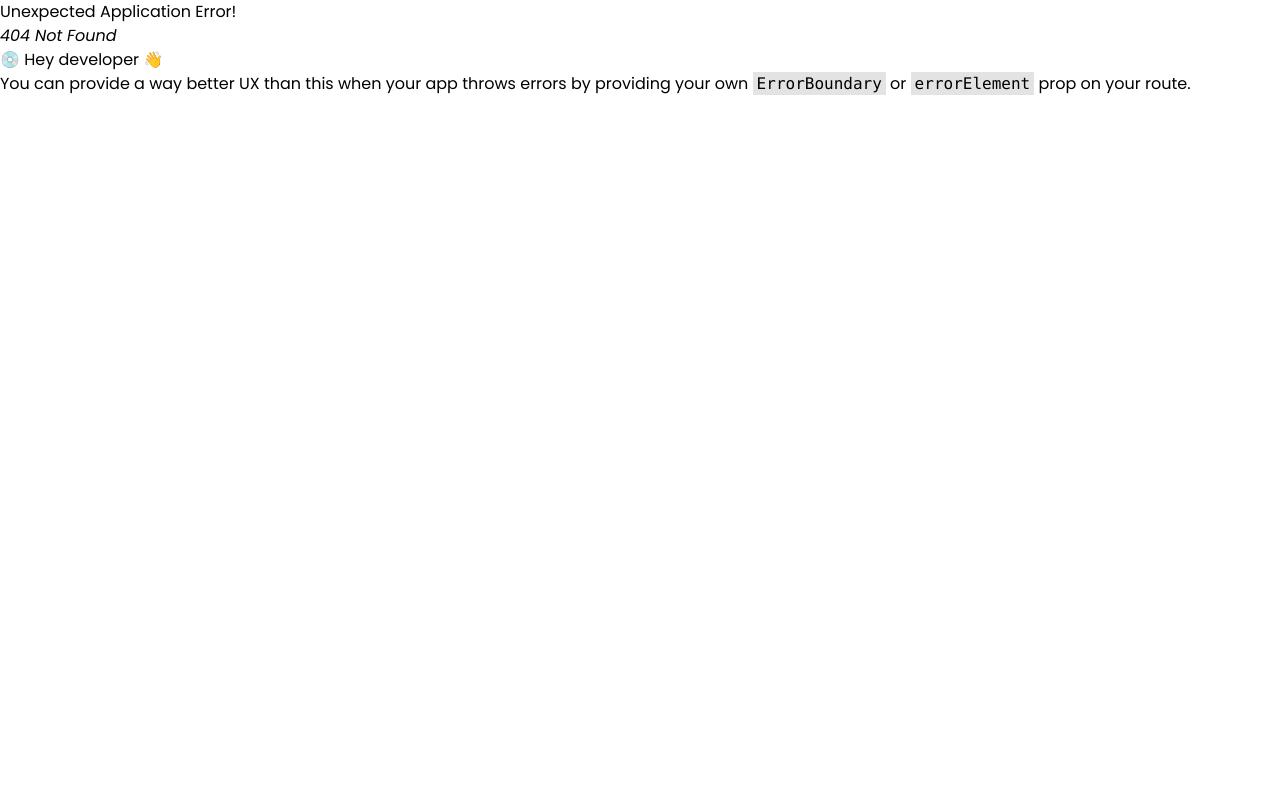
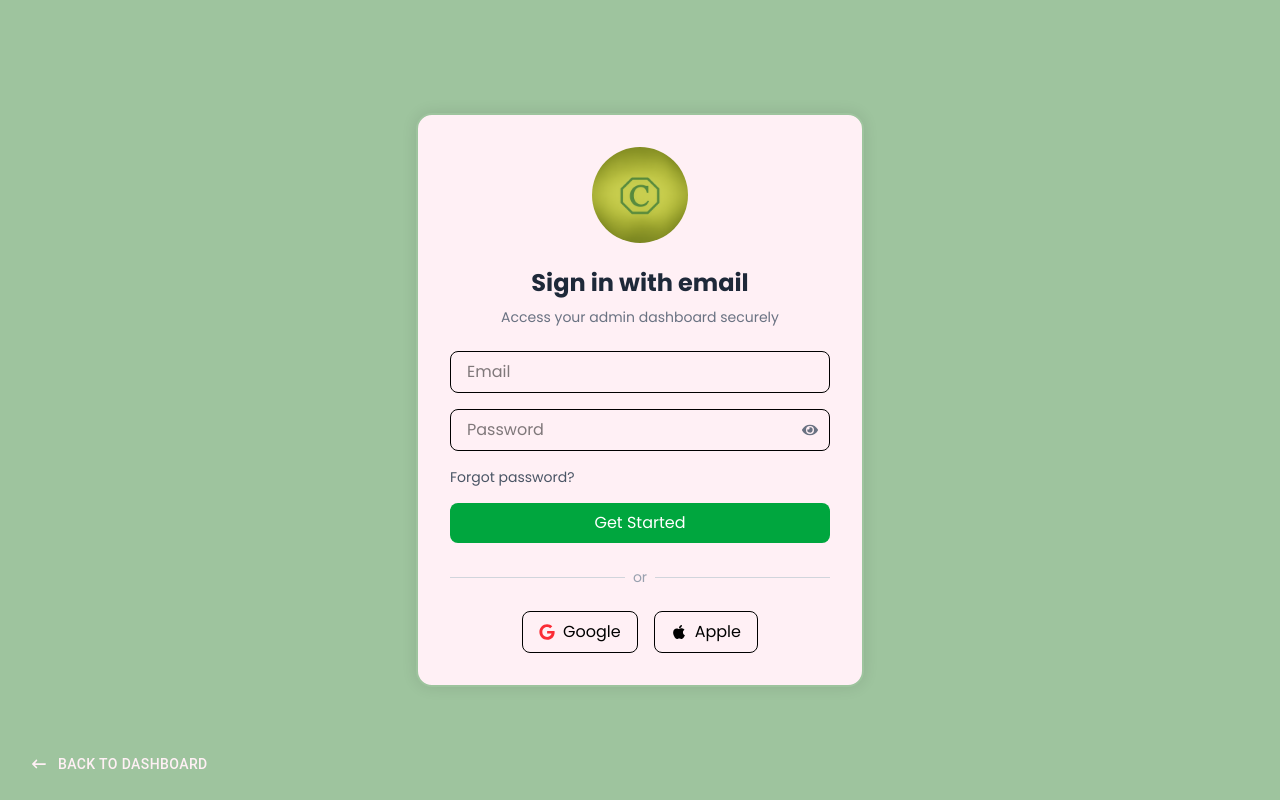
Before and after one commit to Ibrahim-Saasa/Admin-Dashboard, a React (Vite) app: page /login in a window 1280 px wide. Before the commit this address had no page. Built offline with nearby package versions, Linux system fonts and the light colour scheme; a web font is replaced by a local one.

Commit message:
added login page

```diff
--- a/src/App.jsx
+++ b/src/App.jsx
@@ -4,10 +4,12 @@ import Dashboard from "./Pages/Dashboard/Dashboard";
 import Header from "./components/Header/Header";
 import SideBar from "./components/SideBar/SideBar";
 import { createContext, useState } from "react";
+import Login from "./Pages/Login/Login";
 
 const MyContext = createContext();
 function App() {
   const [isSideBarOpen, setIsSideBarOpen] = useState(false);
+  const [isLogin, setIsLogin] = useState(false);
 
   const router = createBrowserRouter([
     {
@@ -39,9 +41,18 @@ function App() {
         </>
       ),
     },
+    {
+      path: "/login",
+      exact: true,
+      element: (
+        <>
+          <Login />
+        </>
+      ),
+    },
   ]);
 
-  const values = { isSideBarOpen, setIsSideBarOpen };
+  const values = { isSideBarOpen, setIsSideBarOpen, isLogin, setIsLogin };
 
   return (
     <>
--- /dev/null
+++ b/src/Pages/Login/Login.jsx
@@ -0,0 +1,107 @@
+import React, { useState } from "react";
+import { FaGoogle, FaApple } from "react-icons/fa";
+import logo1 from "../../assets/logo1.png";
+import { Link } from "react-router-dom";
+import Button from "@mui/material/Button";
+import { FaArrowLeftLong } from "react-icons/fa6";
+import { FaEye, FaEyeSlash } from "react-icons/fa";
+
+const Login = () => {
+  const [email, setEmail] = useState("");
+  const [password, setPassword] = useState("");
+  const [showPassword, setShowPassword] = useState(false);
+
+  const handleSubmit = (e) => {
+    e.preventDefault();
+    console.log("Email:", email, "Password:", password);
+  };
+
+  return (
+    <div className="min-h-screen flex items-center justify-center bg-[#9ec49e]">
+      <div className="w-full max-w-md bg-[#fff0f5] shadow-[0_0_15px_rgba(0,0,0,0.1)] rounded-2xl p-8 border-2 border-[#9ec49e]">
+        {/* Logo */}
+        <div className="flex justify-center mb-6">
+          <div className="w-24 h-24 overflow-hidden rounded-full">
+            {" "}
+            <img src={logo1} alt="" className="w-full h-full object-cover" />
+          </div>
+        </div>
+
+        {/* Title */}
+        <h2 className="text-center text-2xl font-bold text-gray-800 mb-2">
+          Sign in with email
+        </h2>
+        <p className="text-center text-gray-500 text-sm mb-6">
+          Access your admin dashboard securely
+        </p>
+
+        {/* Form */}
+        <form onSubmit={handleSubmit} className="space-y-4">
+          <input
+            type="email"
+            placeholder="Email"
+            className="w-full px-4 py-2 border rounded-lg focus:ring-2 focus:ring-green-500 outline-none"
+            value={email}
+            onChange={(e) => setEmail(e.target.value)}
+            required
+          />
+          <div className="relative">
+            <input
+              type={showPassword ? "text" : "password"} // 👈 toggle type
+              placeholder="Password"
+              className="w-full px-4 py-2 border rounded-lg focus:ring-2 focus:ring-green-500 outline-none"
+              value={password}
+              onChange={(e) => setPassword(e.target.value)}
+              required
+            />
+            <button
+              type="button"
+              onClick={() => setShowPassword(!showPassword)}
+              className="absolute inset-y-0 right-3 flex items-center text-gray-500"
+            >
+              {showPassword ? <FaEyeSlash /> : <FaEye />}
+            </button>
+          </div>
+
+          <div className="flex justify-between text-sm text-gray-600">
+            <a href="#" className="hover:text-green-600">
+              Forgot password?
+            </a>
+          </div>
+
+          <button
+            type="submit"
+            className="w-full bg-green-600 hover:bg-green-700 text-white py-2 rounded-lg transition-colors"
+          >
+            Get Started
+          </button>
+        </form>
+
+        {/* Divider */}
+        <div className="flex items-center my-6">
+          <div className="flex-grow border-t border-gray-300"></div>
+          <span className="mx-2 text-sm text-gray-400">or</span>
+          <div className="flex-grow border-t border-gray-300"></div>
+        </div>
+
+        {/* Social Logins */}
+        <div className="flex justify-center gap-4">
+          <button className="flex items-center gap-2 border rounded-lg px-4 py-2 hover:bg-gray-100">
+            <FaGoogle className="text-red-500" /> Google
+          </button>
+          <button className="flex items-center gap-2 border rounded-lg px-4 py-2 hover:bg-gray-100">
+            <FaApple className="text-black" /> Apple
+          </button>
+        </div>
+      </div>
+
+      <Link to="/">
+        <Button className="!fixed !bottom-4 !left-4 !text-[#fff0f5] !px-4 !py-2 !rounded-lg">
+          <FaArrowLeftLong className="mr-3" /> Back To Dashboard
+        </Button>
+      </Link>
+    </div>
+  );
+};
+
+export default Login;
--- a/src/components/DashboardBoxes/DashboardBoxes.jsx
+++ b/src/components/DashboardBoxes/DashboardBoxes.jsx
@@ -23,43 +23,43 @@ const DashboardBoxes = () => {
         className="dashboardBoxesSlider "
       >
         <SwiperSlide>
-          <div className="box p-5 cursor-pointer hover:bg-[#f6f5f5] bg-[#fff0f5] rounded-md border-1 border-[#9ec49e] flex items-center gap-4 ">
-            <CiGift className="text-[30px] text-[#6897b7]" />
+          <div className="box p-5 cursor-pointer  bg-[#6897b7] rounded-md border-1 border-[#9ec49e] flex items-center gap-4 ">
+            <CiGift className="text-[30px] text-[#fff0f5]" />
             <div className="info w-[70%]">
               <h3>New Orders</h3>
               <b>1,378</b>
             </div>
-            <FaChartSimple className="text-[30px] text-[#6897b7]" />
+            <FaChartSimple className="text-[30px] text-[#fff0f5]" />
           </div>
         </SwiperSlide>
         <SwiperSlide>
-          <div className="box p-5  cursor-pointer hover:bg-[#f6f5f5] bg-[#fff0f5] rounded-md border-1 border-[#9ec49e] flex items-center gap-4">
-            <MdOutlineSell className="text-[30px] text-[#80b660]" />
+          <div className="box p-5  cursor-pointer  bg-[#80b660] rounded-md border-1 border-[#9ec49e] flex items-center gap-4">
+            <MdOutlineSell className="text-[30px] text-[#fff0f5]" />
             <div className="info w-[70%]">
               <h3>Sales</h3>
               <b>$57,869</b>
             </div>
-            <MdAreaChart className="text-[30px] text-[#80b660]" />
+            <MdAreaChart className="text-[30px] text-[#fff0f5]" />
           </div>
         </SwiperSlide>
         <SwiperSlide>
-          <div className="box p-5  cursor-pointer hover:bg-[#f6f5f5] bg-[#fff0f5] rounded-md border-1 border-[#9ec49e] flex items-center gap-4">
-            <RiBankLine className="text-[30px] text-[#af7353]" />
+          <div className="box p-5  cursor-pointer  bg-[#af7353] rounded-md border-1 border-[#9ec49e] flex items-center gap-4">
+            <RiBankLine className="text-[30px] text-[#fff0f5]" />
             <div className="info w-[70%]">
               <h3>Revenue</h3>
               <b>$10,950</b>
             </div>
-            <MdOutlineStackedLineChart className="text-[30px] text-[#af7353]" />
+            <MdOutlineStackedLineChart className="text-[30px] text-[#fff0f5]" />
           </div>
         </SwiperSlide>
         <SwiperSlide>
-          <div className="box p-5  cursor-pointer hover:bg-[#f6f5f5] bg-[#fff0f5] rounded-md border-1 border-[#9ec49e] flex items-center gap-4">
-            <MdProductionQuantityLimits className="text-[30px] text-[#af9d5b]" />
+          <div className="box p-5  cursor-pointer  bg-[#af9d5b] rounded-md border-1 border-[#9ec49e] flex items-center gap-4">
+            <MdProductionQuantityLimits className="text-[30px] text-[#fff0f5]" />
             <div className="info w-[70%]">
               <h3>Products</h3>
               <b>1,378</b>
             </div>
-            <GiChart className="text-[30px] text-[#af9d5b]" />
+            <GiChart className="text-[30px] text-[#fff0f5]" />
           </div>
         </SwiperSlide>
       </Swiper>
--- a/src/components/Header/Header.jsx
+++ b/src/components/Header/Header.jsx
@@ -16,6 +16,7 @@ import { VscAccount } from "react-icons/vsc";
 import { TbLogout2 } from "react-icons/tb";
 import { CiSettings } from "react-icons/ci";
 import { MyContext } from "../../App";
+import { Link } from "react-router-dom";
 
 const Header = () => {
   const StyledBadge = styled(Badge)(({ theme }) => ({
@@ -59,10 +60,15 @@ const Header = () => {
             <IoMdNotifications className="text-[18px] text-[#545454]" />
           </StyledBadge>
         </Button>
+        {context.isLogin === true ? (
           <div className="relative">
-          <div className="overflow-hidden cursor-pointer" onClick={handleClick}>
+            <div
+              className="overflow-hidden cursor-pointer"
+              onClick={handleClick}
+            >
               <FaUser className=" text-[18px] text-[#545454]" />
             </div>
+
             <Menu
               anchorEl={anchorEl}
               id="account-menu"
@@ -116,17 +122,30 @@ const Header = () => {
                 </div>
               </MenuItem>
               <Divider />
-            <MenuItem onClick={handleClose} className="flex items-center gap-3">
+              <MenuItem
+                onClick={handleClose}
+                className="flex items-center gap-3"
+              >
                 <CiSettings className="text-[25px]" />
                 <span className="text-[14px] ">Settings</span>
               </MenuItem>
 
-            <MenuItem onClick={handleClose} className="flex items-center gap-3">
+              <MenuItem
+                onClick={handleClose}
+                className="flex items-center gap-3"
+              >
                 <TbLogout2 className="text-[20px]" />
                 <span className="text-[14px] ">Sign Out</span>
               </MenuItem>
             </Menu>
           </div>
+        ) : (
+          <Link to="/login">
+            <Button className="!py-2 !px-5 !text-[#000] !bg-[#fff0f5] hover:bg-[#9ec49e] !rounded-full">
+              Sign in
+            </Button>
+          </Link>
+        )}
       </div>
     </header>
     // <header className="w-full h-auto py-2 pl-62 pr-7 shadow-md bg-[#9ec49e] flex items-center justify-between sticky top-0 z-50">
```
Also changed, not shown: src/assets/logo1.png (added). Lines whose indentation alone changed are shown as unchanged.
